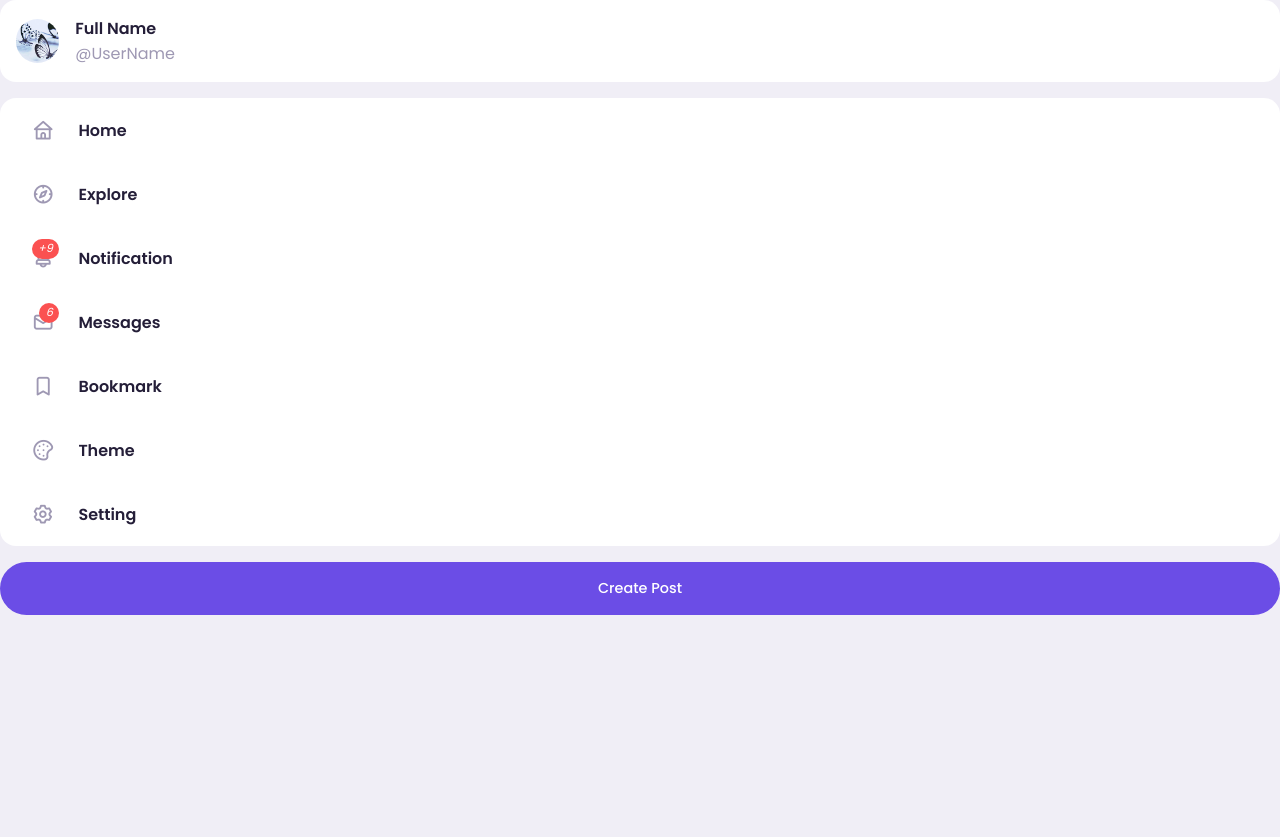
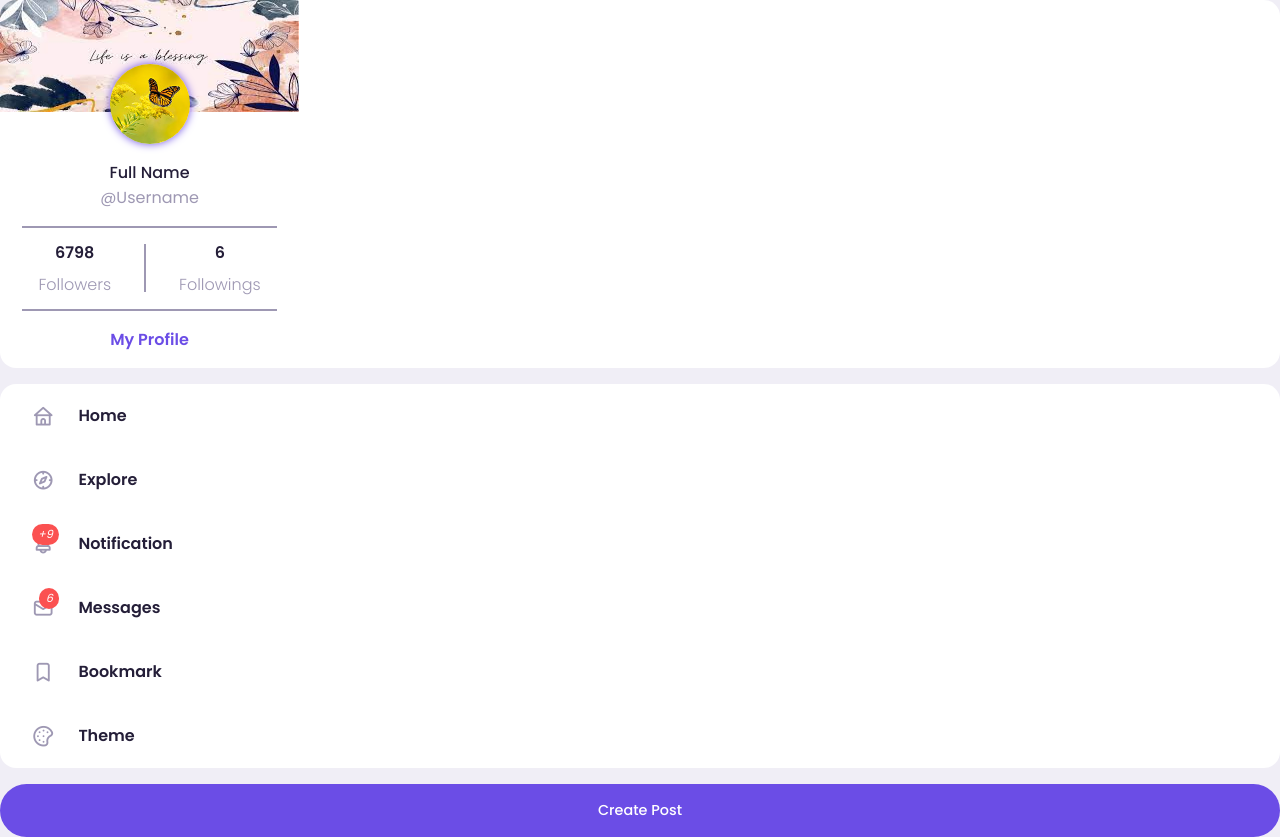
Before and after one commit to muhammadawa242/SWC_semester_project, a React (Vite) app in the folder client/: page /left in a window 1280 px wide. Before the commit the page ends 800 px from the top, so only its background shows below. Built offline with nearby package versions, Linux system fonts and the light colour scheme.

Commit message:
Changed Profile Card

```diff
--- a/client/src/Components/Left/Left.css
+++ b/client/src/Components/Left/Left.css
@@ -9,13 +9,16 @@ main .container .left{
   }
 
 .left .profile {
-    padding: var(--card-padding);
+    /* padding: var(--card-padding); */
     border-radius: var(--card-border-radius);
     column-gap: 1rem;
     width: 100%;
     background: var(--color-white);
     display: flex;
     align-items: center;
+    /*  */
+    overflow: hidden;
+    /* padding-bottom: var(--card-padding); */
   }
 
 .left .sidebar {
--- a/client/src/Components/Left/Left.jsx
+++ b/client/src/Components/Left/Left.jsx
@@ -2,13 +2,14 @@ import React, { useState } from 'react'
 import './Left.css'
 import {Link , NavLink } from 'react-router-dom';
 import Picture from '../../assets/profile-2.jpg'
+import ProfileCard from '../ProfileCard/ProfileCard';
 
 function Left() {
   return (
     <div className='left'>
       <Link to="/profile" className='profile'>
-
-        <div className="profile-photo">
+        <ProfileCard />
+        {/* <div className="profile-photo">
             <img src={Picture} />
         </div>
 
@@ -17,8 +18,9 @@ function Left() {
             <p className="text-muted">
                 @UserName
             </p>
-        </div>
+        </div> */}
       </Link>
+
 
       <div className="sidebar">
 
@@ -82,9 +84,9 @@ function Left() {
           <span><i className="uil uil-palette"></i></span><h3>Theme</h3>
         </NavLink>
 
-        <NavLink className="menu-item" to="/settings" >
+        {/* <NavLink className="menu-item" to="/settings" >
           <span><i className="uil uil-setting"></i></span><h3>Setting</h3>
-        </NavLink>
+        </NavLink> */}
       </div>
 
       <label htmlFor="create-post" className='btn btn-primary'> Create Post </label>
--- /dev/null
+++ b/client/src/Components/ProfileCard/ProfileCard.css
@@ -0,0 +1,89 @@
+.ProfileCard{
+    border-radius: 1.5rem;
+    display: flex;
+    flex-direction: column;
+    position: relative;
+    /* gap: 1rem; */
+}
+
+.ProfileImages{
+    position: relative;
+    display: flex;
+    flex-direction: column;
+    justify-content: center;
+    align-items: center;
+}
+
+.ProfileImages>img:nth-of-type(1){
+    width: 100%;
+    aspect-ratio: 2/.75;
+}
+
+.ProfileImages>img:nth-of-type(2){
+    width: 5rem;
+    border-radius: 50%;
+    position: absolute;
+    bottom: -2rem;
+    box-shadow: 0 0 .5rem var(--color-primary);
+}
+
+.ProfileName{
+    display: flex;
+    flex-direction: column;
+    align-items: center;
+    margin-top: 3rem;
+    /* gap: 10px; */
+    margin-bottom: 1rem;
+}
+
+.followStatus {
+    display: flex;
+    flex-direction: column;
+    align-items: center;
+    justify-content: center;
+    gap: 0.75rem;
+}
+
+.followStatus hr{
+    width: 85%;
+    border: 1px solid var(--color-gray);
+}
+
+.followStatus >div{
+    display: flex;
+    gap: 1rem;
+    width: 80%;
+    align-items: center;
+    justify-content: space-around;
+}
+
+.follow{
+    display: flex;
+    flex-direction: column;
+    align-items: center;
+    gap: .4rem;
+    justify-content: center;
+}
+
+.follow > span:nth-of-type(1) {
+    font-weight: bold;
+}
+
+.follow > span:nth-of-type(2) {
+    color: var(--color-gray);
+    font-weight: 300 ;
+}
+
+.vl{
+    width: 0.25%;
+    height: 3rem;
+    border-left: 2px solid var(--color-gray);
+}
+
+.ProfileCard >span{
+    font-weight: bold;
+    align-self:center ;
+    margin: 1rem;
+    cursor: pointer;
+    color: var(--color-primary);
+}
--- /dev/null
+++ b/client/src/Components/ProfileCard/ProfileCard.jsx
@@ -0,0 +1,42 @@
+import React from 'react'
+import './ProfileCard.css'
+import Cover from '../../assets/cover.jpeg'
+import Profile from '../../assets/profile-14.jpg'
+
+const ProfileCard = () => {
+  return (
+    <div className="ProfileCard">
+        <div className="ProfileImages">
+            <img src={Cover} alt='Cover Photo'/>
+            <img src={Profile} alt='Profile Photo'/>
+        </div>
+
+        <div className="ProfileName">
+            <span className='text-bold'>Full Name </span>
+            <span className='text-muted'>@Username</span>
+        </div>
+
+        <div className="followStatus">
+            <hr />
+            <div>
+                <div className="follow">
+                        <span>6798</span>
+                        <span>Followers</span>
+                    </div>
+
+                    <div className="vl"> </div>
+
+                    <div className="follow">
+                        <span>6</span>
+                        <span>Followings</span>
+                    </div>
+            </div>
+            <hr />
+        </div>
+
+        <span>My Profile</span>
+    </div>
+  )
+}
+
+export default ProfileCard
```
